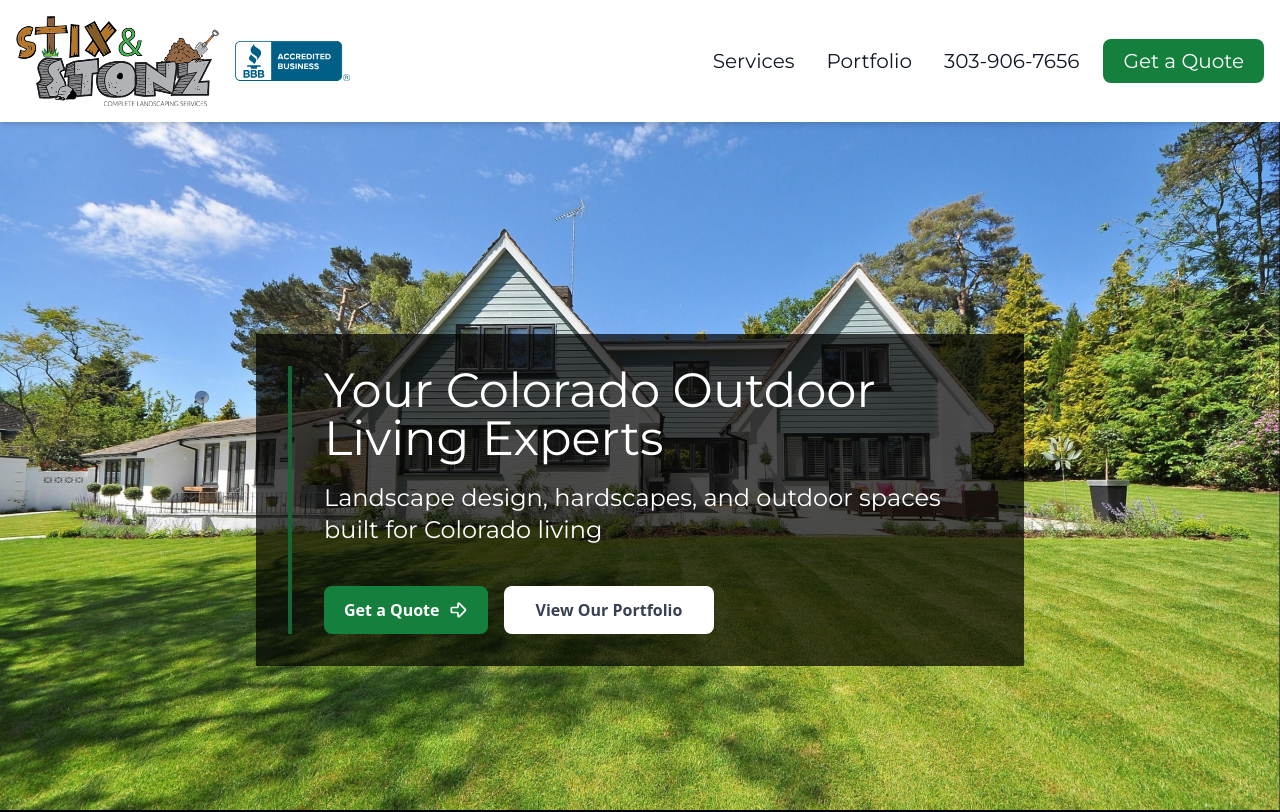
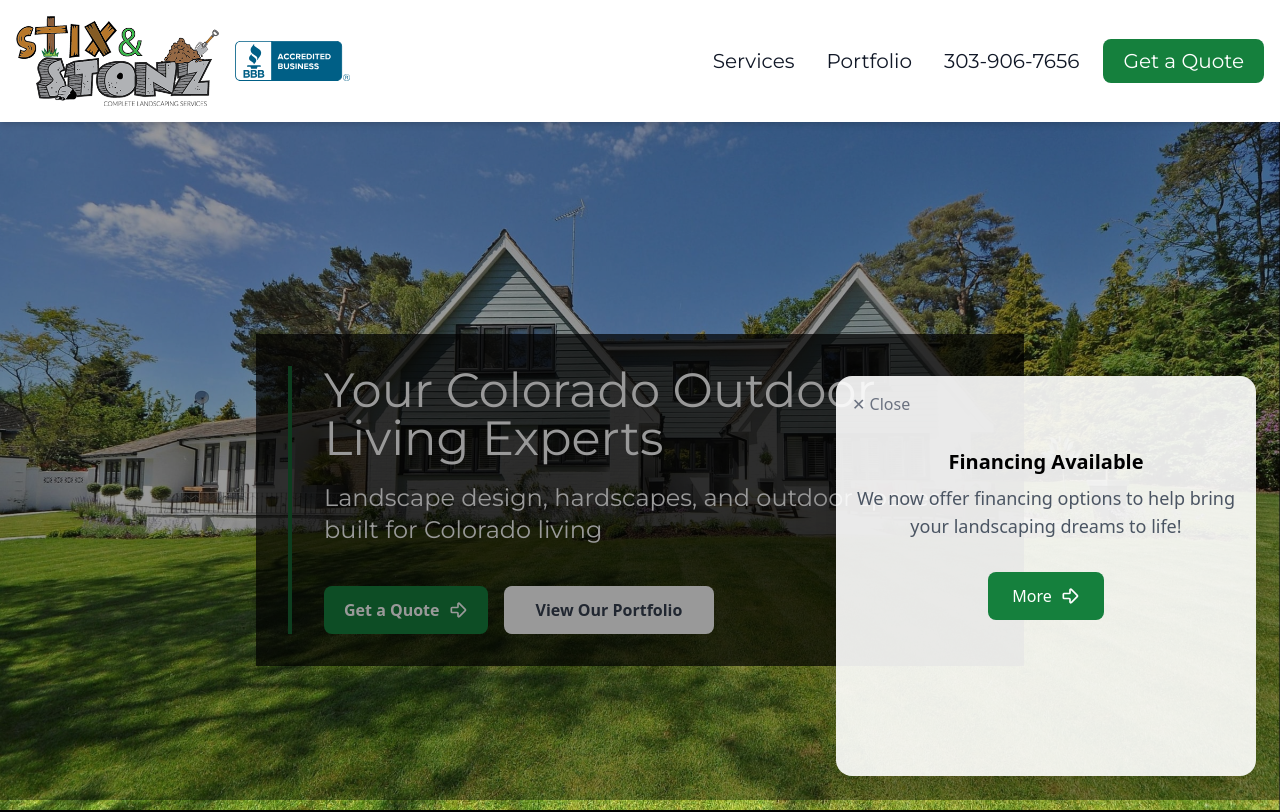
Before and after one commit to fritzp3/StixAndStonz_V3, a Next.js app: page / in a window 1280 px wide. Shown: the top 812 px of the page. Built offline with nearby package versions, Linux system fonts and the light colour scheme.

Commit message:
Add the Drawer component and add finance info.

```diff
--- /dev/null
+++ b/src/app/components/Drawer.tsx
@@ -0,0 +1,42 @@
+'use client';
+
+type DrawerProps = {
+  open: boolean;
+  onClose: () => void;
+  children: React.ReactNode;
+};
+
+export default function Drawer({ open, onClose, children }: DrawerProps) {
+  return (
+    <>
+      {/* Overlay */}
+      {open && (
+        <div className='fixed inset-0 bg-black/40 z-40' onClick={onClose} />
+      )}
+
+      {/* Drawer */}
+      <div
+        className={`fixed right-6 bottom-6 w-[420px] max-w-[90vw]
+          h-[400px] bg-white/90 z-50 shadow-2xl
+          rounded-2xl transform transition-transform duration-300 ease-out
+          ${open ? 'translate-x-0' : 'translate-x-[120%]'}
+        `}
+      >
+        {/* Header */}
+        <div className='flex items-center justify-between p-4'>
+          <button
+            onClick={onClose}
+            className='text-gray-500 hover:text-gray-800'
+          >
+            ✕ Close
+          </button>
+        </div>
+
+        {/* Body */}
+        <div className='p-4 overflow-y-auto h-[calc(100%-64px)]'>
+          {children}
+        </div>
+      </div>
+    </>
+  );
+}
--- a/src/app/components/Financing.tsx
+++ b/src/app/components/Financing.tsx
@@ -1,7 +1,22 @@
+'use client';
+
 import Link from 'next/link';
 import { ArrowBigRight, ArrowBigDown } from 'lucide-react';
 
+import { useEffect, useState } from 'react';
+import Drawer from './Drawer';
+
 export default function Financing() {
+  const [drawerOpen, setDrawerOpen] = useState(false);
+
+  useEffect(() => {
+    const timer = setTimeout(() => {
+      setDrawerOpen(true);
+    }, 3000); // 5 seconds
+
+    return () => clearTimeout(timer);
+  }, []);
+
   return (
     <section id='financing'>
       <div className='inset-0 flex items-end w-full'>
@@ -23,6 +38,28 @@ export default function Financing() {
                 <ArrowBigRight size={20} />
               </Link>
             </div>
+            <Drawer open={drawerOpen} onClose={() => setDrawerOpen(false)}>
+              <h3 className='text-xl font-semibold text-black mb-2'>
+                Financing Available
+              </h3>
+              <div>
+                <p className='text-gray-600 text-lg'>
+                  We now offer financing options to help bring your landscaping
+                  dreams to life!
+                </p>
+                <div className='flex flex-row gap-4 justify-center items-center mt-8'>
+                  <div>
+                    <Link
+                      href='/get-a-quote'
+                      className='bg-green-700 hover:bg-green-800 text-white rounded-[8px] px-6 py-3 inline-flex items-center gap-2 transition-colors cursor-pointer'
+                    >
+                      More
+                      <ArrowBigRight size={20} />
+                    </Link>
+                  </div>
+                </div>
+              </div>
+            </Drawer>
           </div>
         </div>
       </div>
```
